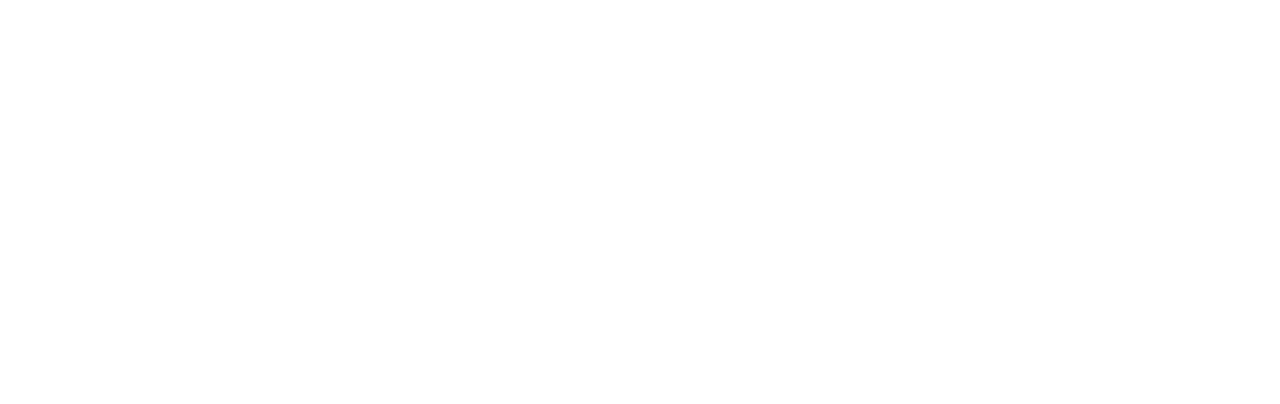
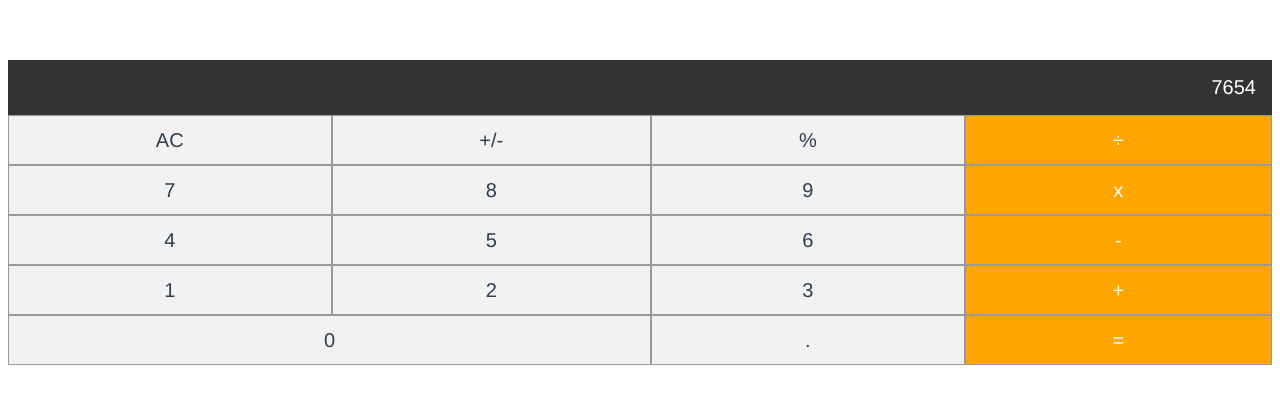
Before and after one commit to mwongess/vue_calculator, a Vue app: page / in a window 1280 px wide. Shown: the top 404 px of the page. Built offline with nearby package versions, Linux system fonts and the light colour scheme.

Commit message:
Add more styles to the UI

```diff
--- a/src/components/MyCalculator.vue
+++ b/src/components/MyCalculator.vue
@@ -1,6 +1,25 @@
 <template>
   <div class="calculator">
-
+    <div class="output">7654</div>
+    <div class="btn">AC</div>
+    <div class="btn">+/-</div>
+    <div class="btn">%</div>
+    <div class="btn operator">÷</div>
+    <div class="btn">7</div>
+    <div class="btn">8</div>
+    <div class="btn">9</div>
+    <div class="btn operator">x</div>
+    <div class="btn">4</div>
+    <div class="btn">5</div>
+    <div class="btn">6</div>
+    <div class="btn operator">-</div>
+    <div class="btn">1</div>
+    <div class="btn">2</div>
+    <div class="btn">3</div>
+    <div class="btn operator">+</div>
+    <div class="btn zero">0</div>
+    <div class="btn">.</div>
+    <div class="btn operator">=</div>
   </div>
 </template>
 
@@ -17,6 +36,30 @@
 <style scoped>
   .calculator{
     display: grid;
+    grid-template-columns: auto auto auto auto;
+    grid-auto-rows: minmax(50px,auto );
+    font-size: 20px;
 
   }
+  .output{
+    grid-column: 1/5;
+    background-color: #333;
+    color: #fff;
+    text-align: right;
+    padding: 1rem;
+  }
+  .zero{
+    grid-column: 1/3;
+  }
+  .btn{
+    background-color: #f2f2f2;
+    border: 1px solid #999;
+    display: flex;
+    align-items: center;
+    justify-content: center;
+  }
+  .operator{
+    background-color: orange;
+    color: #fff;
+  }
 </style>
```
